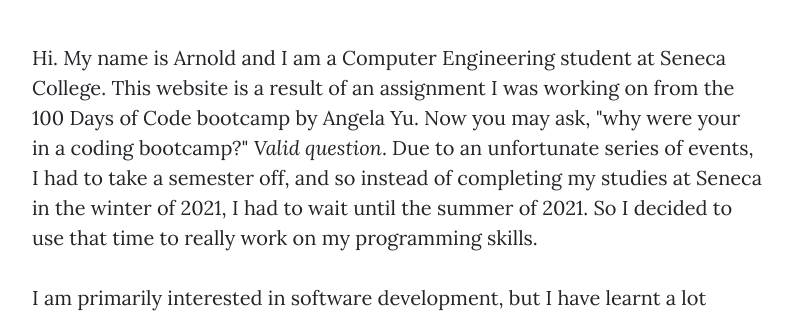
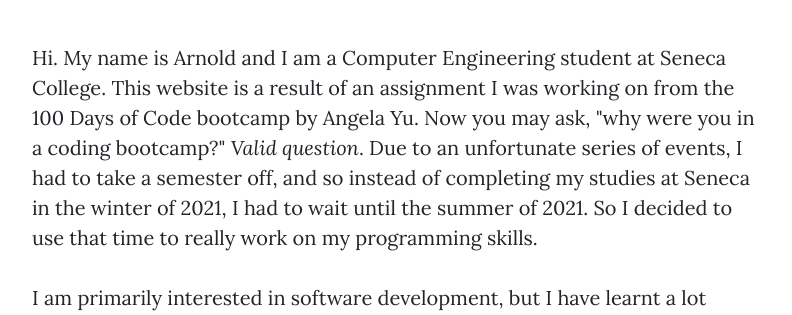
Before and after one commit to arnold-hendrix/off-your-chest-blog, a Flask app: page /about in a window 1280 px wide. Shown: the part 569-884 px from the top of the page, without its empty margins (243-1035 px from the left). Run offline with Flask 2, Linux system fonts and the light colour scheme; some libraries are stand-ins or nearby versions.

Commit message:
spell check in about.html.

```diff
--- a/templates/about.html
+++ b/templates/about.html
@@ -21,7 +21,7 @@
       <div class="col-lg-8 col-md-10 mx-auto">
         <p>Hi. My name is Arnold and I am a Computer Engineering student at Seneca College. This website is a result of
           an assignment I was working on from the 100 Days of Code bootcamp by Angela Yu. Now you may ask, "why were
-          your in a coding bootcamp?" <em>Valid question</em>. Due to an unfortunate series of events, I had to take a
+          you in a coding bootcamp?" <em>Valid question</em>. Due to an unfortunate series of events, I had to take a
           semester off, and so instead of completing my studies at Seneca in the winter of 2021, I had to wait until the
           summer of 2021. So I decided to use that time to really work on my programming skills. </p>
         <p>I am primarily interested in software development, but I have learnt a lot about electronics and hardware
```
